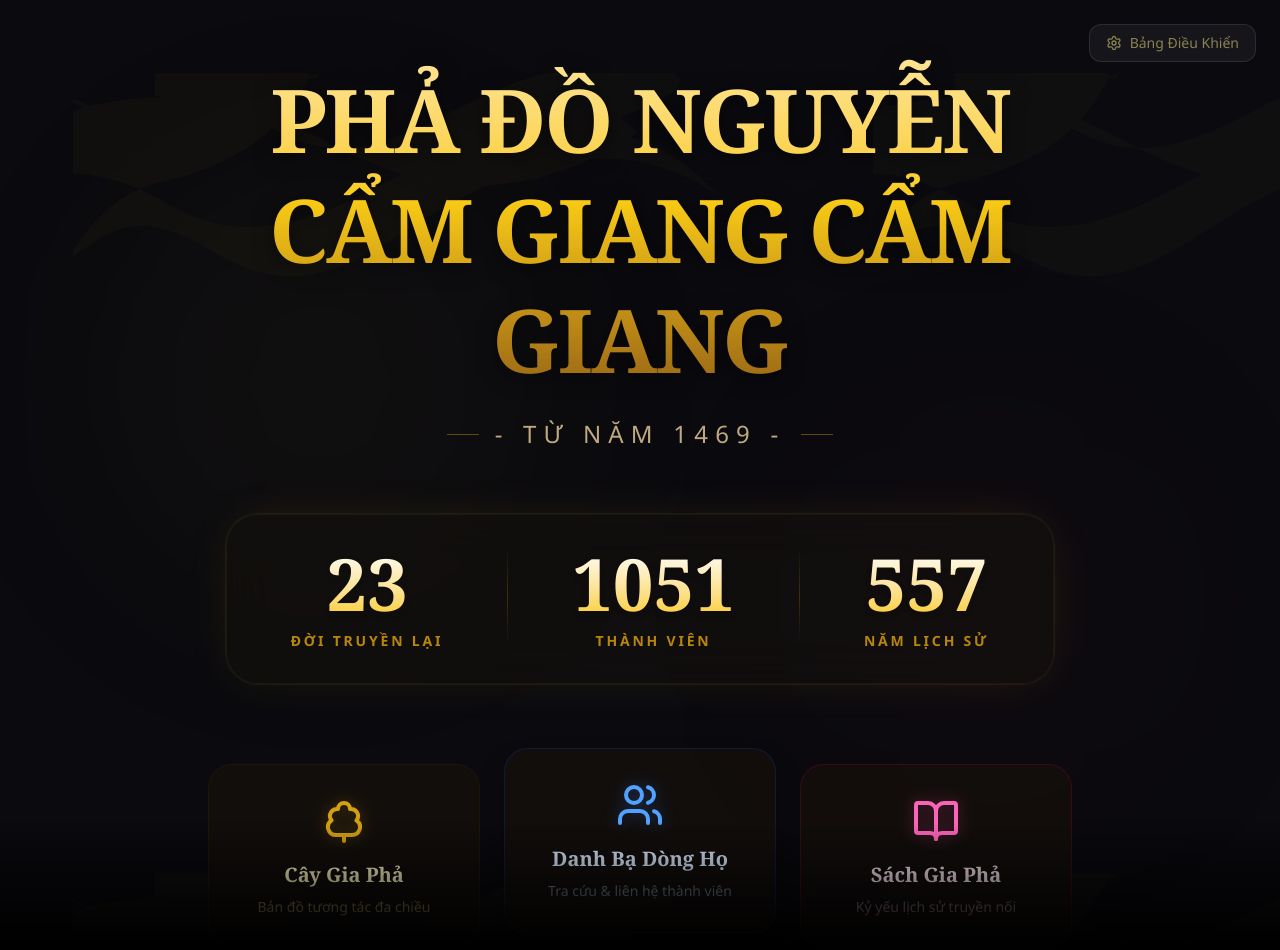
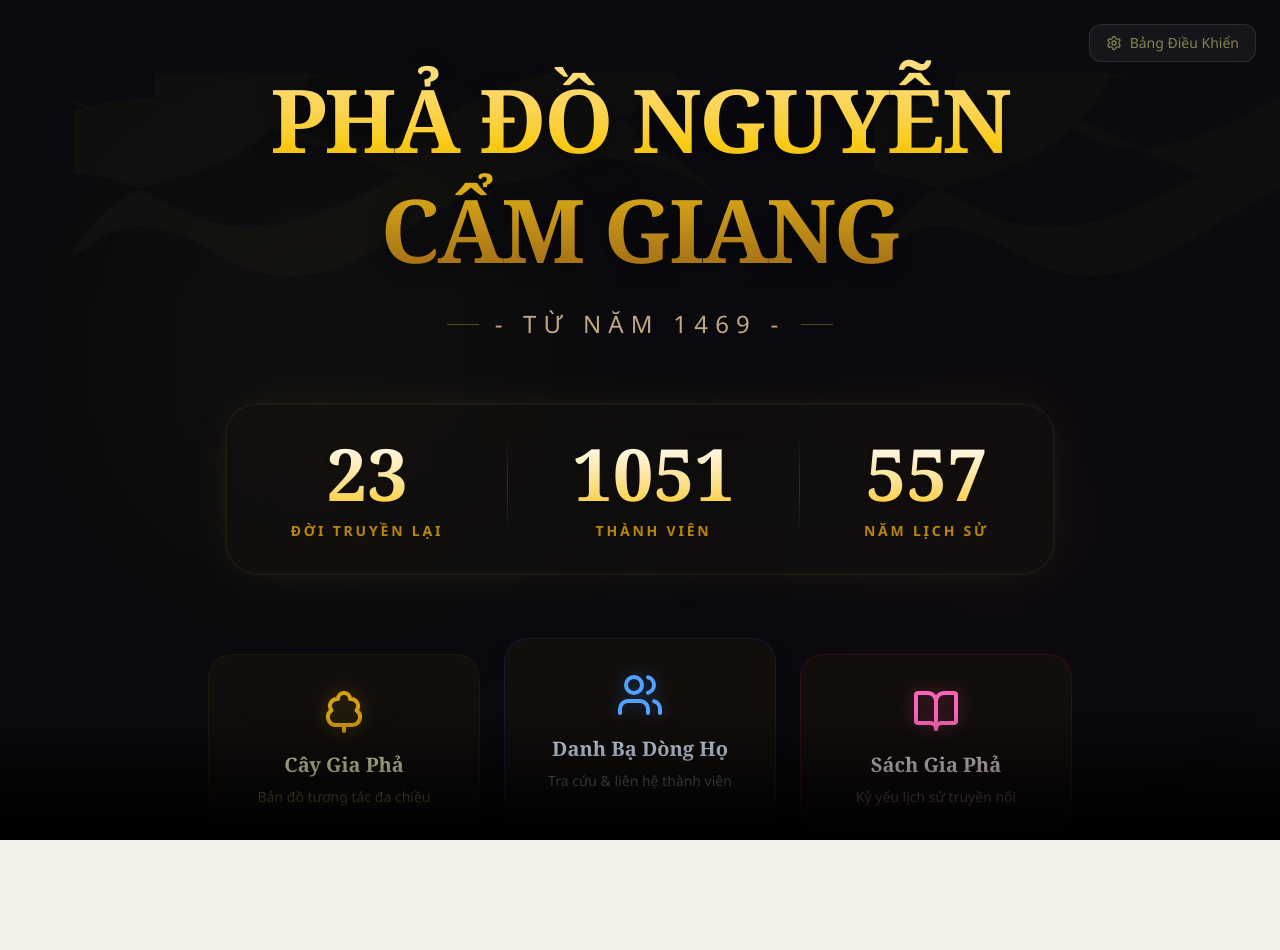
Before and after one commit to ngkienmkqn/phado, a Next.js app: page / in a window 1280 px wide. After the commit the page ends 840 px from the top, so only its background shows below. Built offline with nearby package versions, Linux system fonts and the light colour scheme.

Commit message:
fix: remove duplicate trailing phrase in family tree title

```diff
--- a/src/app/page.tsx
+++ b/src/app/page.tsx
@@ -35,8 +35,8 @@ export default function Home() {
         </div>
 
         <div className="relative z-10 max-w-4xl mx-auto flex flex-col items-center">
-          <h1 className="text-5xl md:text-[5.5rem] font-serif font-black mb-6 bg-linear-to-b from-[#ffedb3] via-[#facc15] to-[#996515] text-transparent bg-clip-text drop-shadow-[0_4px_10px_rgba(0,0,0,0.5)] leading-tight tracking-tight uppercase text-center px-4 pt-16">
-            Phả Đồ {familyDataRaw.familyName} Cẩm Giang
+          <h1 className="text-5xl md:text-[5.5rem] font-serif font-black mb-6 bg-linear-to-b from-[#ffedb3] via-[#facc15] to-[#996515] text-transparent bg-clip-text drop-shadow-[0_4px_10px_rgba(0,0,0,0.5)] leading-tight tracking-tight uppercase px-4 pt-16 text-center">
+            Phả Đồ {familyDataRaw.familyName}
           </h1>
           <p className="text-lg md:text-2xl font-medium text-[#c0a880] tracking-[0.3em] uppercase mb-16 relative">
             <span className="absolute -left-12 top-1/2 w-8 h-px bg-gold-600/50"></span>
```
